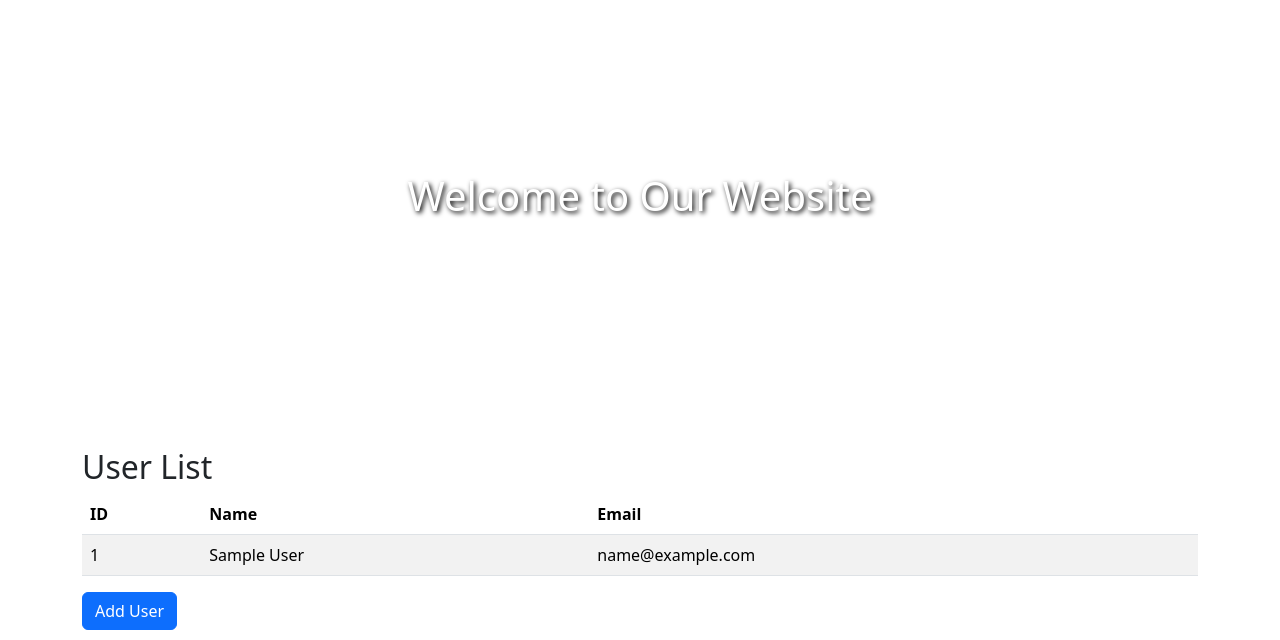
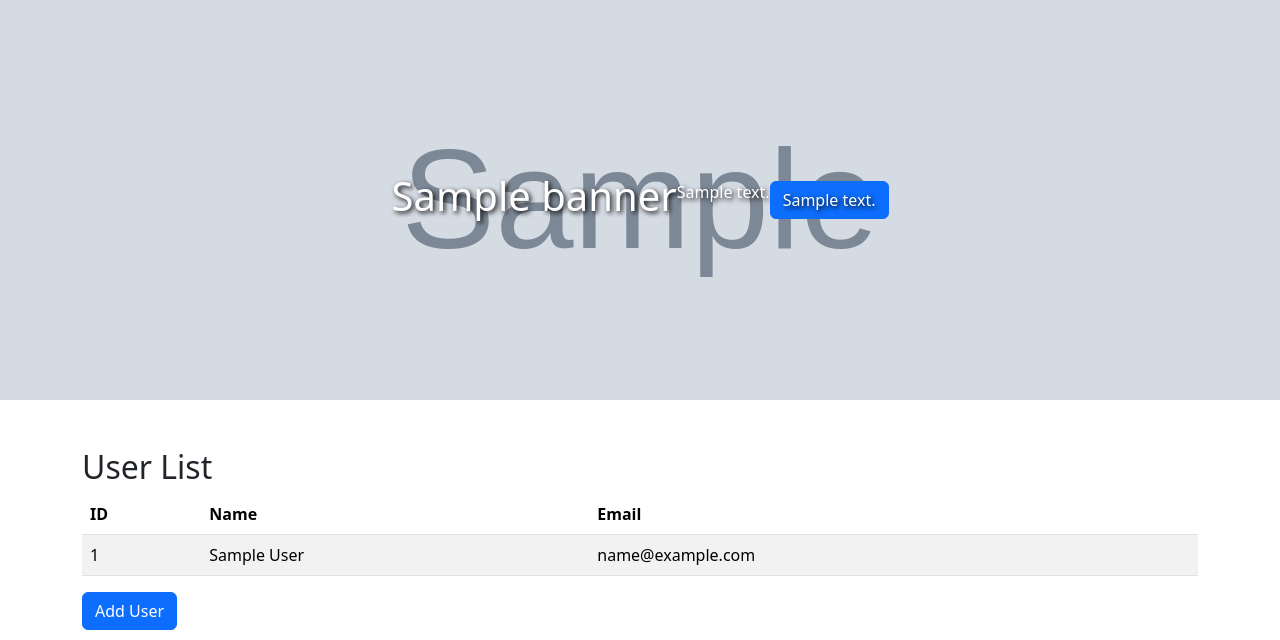
Before and after one commit to dhan2501/Simple-Flask-Project, a Flask app: page / in a window 1280 px wide. Shown: the part 56-696 px from the top of the page. Run offline with Flask 3, Linux system fonts and the light colour scheme; tables that the repository leaves empty hold one stand-in row (values such as "Sample post"); grey boxes marked "Sample" are stand-in pictures; some libraries are stand-ins or nearby versions.

Commit message:
add banner with database

```diff
--- a/app.py
+++ b/app.py
@@ -12,6 +12,18 @@ app.config['SQLALCHEMY_TRACK_MODIFICATIONS'] = False
 app.secret_key = 'supersecretkey'  # Needed for Flask sessions
 
 db = SQLAlchemy(app)
+import os
+
+UPLOAD_FOLDER = os.path.join(os.path.dirname(__file__), "static/uploads")
+os.makedirs(UPLOAD_FOLDER, exist_ok=True)
+
+app.config['UPLOAD_FOLDER'] = UPLOAD_FOLDER
+app.config['MAX_CONTENT_LENGTH'] = 2 * 1024 * 1024  # 2MB limit
+app.config['ALLOWED_EXTENSIONS'] = {'png', 'jpg', 'jpeg', 'gif'}
+
+def allowed_file(filename):
+    return '.' in filename and filename.rsplit('.', 1)[1].lower() in app.config['ALLOWED_EXTENSIONS']
+
 
 # User table (for demo content)
 class User(db.Model):
@@ -37,8 +49,9 @@ class SecureModelView(ModelView):
 # Home page
 @app.route("/")
 def home():
+    banner = Banner.query.first()
     users = User.query.all()
-    return render_template("index.html", users=users)
+    return render_template("index.html", users=users, banner=banner)
 
 # Add user form
 @app.route("/add", methods=["GET", "POST"])
@@ -96,10 +109,50 @@ def logout():
     session.pop("admin_logged_in", None)
     return redirect(url_for("login"))
 
+
+class Banner(db.Model):
+    __tablename__ = 'banners'
+    id = db.Column(db.Integer, primary_key=True)
+    image_url = db.Column(db.String(255), nullable=False)  # stores path like 'uploads/image.jpg'
+    heading = db.Column(db.String(255), nullable=False)
+    text = db.Column(db.Text)
+    button_text = db.Column(db.String(100))
+    button_link = db.Column(db.String(255))
+
+from flask_admin.form import FileUploadField
+from werkzeug.utils import secure_filename
+from wtforms import validators
+class BannerAdmin(ModelView):
+    form_overrides = {
+        'image_url': FileUploadField
+    }
+
+    form_args = {
+        'image_url': {
+            'label': 'Banner Image',
+            'base_path': UPLOAD_FOLDER,
+            'allow_overwrite': False,
+            'validators': [validators.DataRequired()]
+        }
+    }
+
+    def _list_thumbnail(view, context, model, name):
+        if not model.image_url:
+            return ''
+        return f'<img src="/static/uploads/{model.image_url}" style="max-height: 100px;">'
+
+    column_formatters = {
+        'image_url': _list_thumbnail
+    }
+    column_formatters_detail = column_formatters
+
+
+
+
 # Flask-Admin setup
 admin_panel = Admin(app, name="Admin Panel", template_mode="bootstrap3")
 admin_panel.add_view(SecureModelView(User, db.session))
-
+admin_panel.add_view(BannerAdmin(Banner, db.session))
 if __name__ == "__main__":
     with app.app_context():
         db.create_all()  # Create tables if not exist
--- /dev/null
+++ b/db.py
@@ -0,0 +1,3 @@
+from flask_sqlalchemy import SQLAlchemy
+
+db = SQLAlchemy()
--- a/templates/index.html
+++ b/templates/index.html
@@ -1,7 +1,14 @@
 {% extends "base.html" %}
 {% block content %}
-<div class="banner">
-    <h1>Welcome to Our Website</h1>
+<div class="banner text-center"
+     style="background: url('/static/uploads/{{ banner.image_url }}') no-repeat center/cover;
+            padding: 100px 0;
+            color: white;">
+    <h1>{{ banner.heading }}</h1>
+    <p>{{ banner.text }}</p>
+    {% if banner.button_text and banner.button_link %}
+        <a href="{{ banner.button_link }}" class="btn btn-primary">{{ banner.button_text }}</a>
+    {% endif %}
 </div>
 <div class="container py-5">
     <h2>User List</h2>
```
Also changed, not shown: all_api/banner_api.py (added, +22 -0 lines), models.py (added, +12 -0 lines), all_api/__init__.py (added), instance/mydb.sqlite3 (added), static/uploads/2019-rolls-royce-silver-ghost-collection_100666042.jpg (added).
